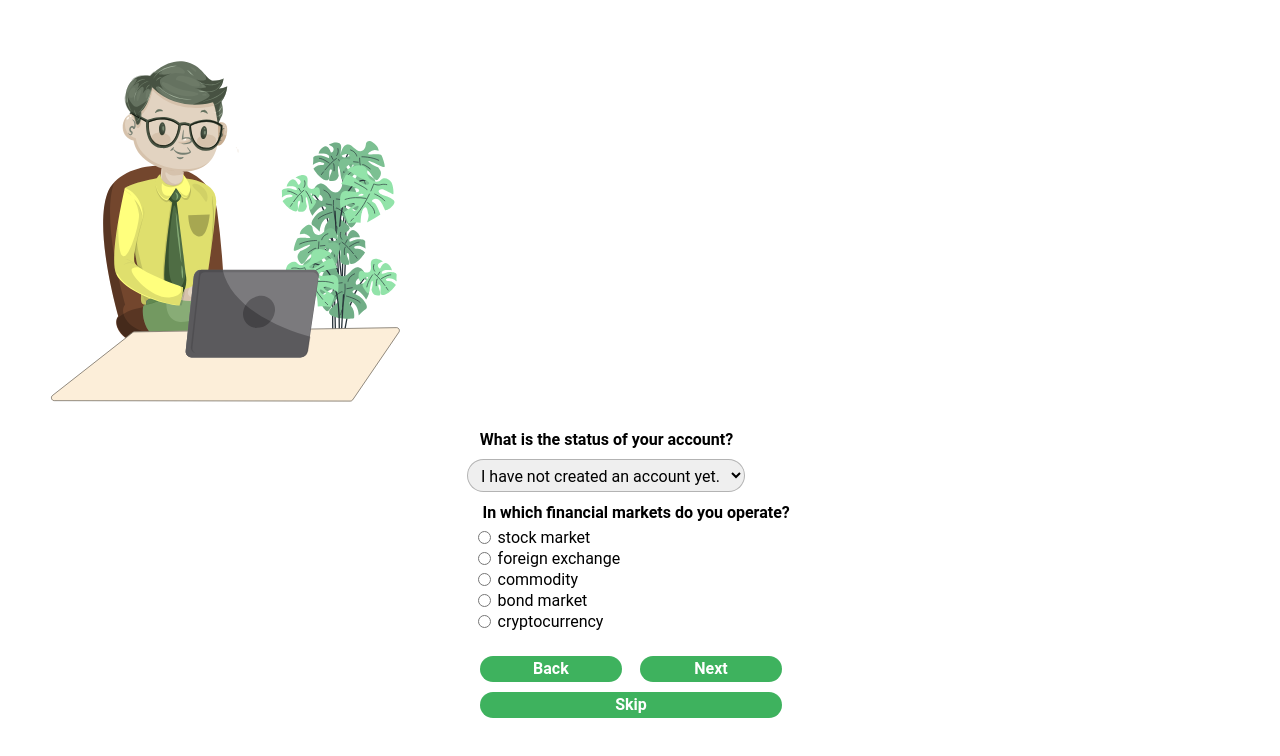
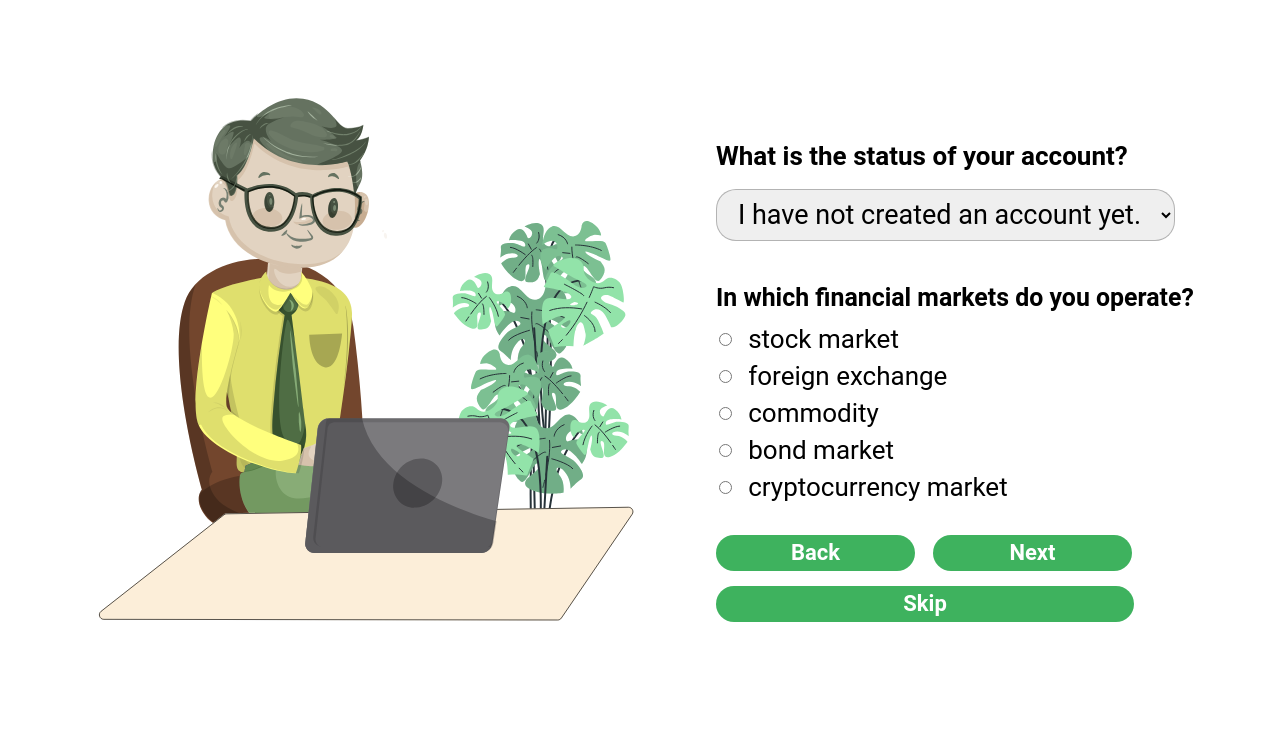
Before and after one commit to Matheus-kb/survey-form, a website: page src/pagethree.html in a window 1280 px wide. Drawn offline with Linux system fonts and the light colour scheme.

Commit message:
estilização da page-three para desktop

```diff
--- a/src/css/index-style.css
+++ b/src/css/index-style.css
@@ -62,6 +62,7 @@ button {
 button:hover {
   color: #000;
   background-color: #ffff7d;
+  transition: 0.6s;
 }
 
 @media only screen and (min-width: 1024px) {
--- a/src/css/pagethree-style.css
+++ b/src/css/pagethree-style.css
@@ -74,13 +74,12 @@ select {
 }
 
 .input-group input[type="radio"] {
-  margin-inline-start: -2.3rem;
+  margin-inline-start: -2.5rem;
   margin-inline-end: 0.4rem;
 }
 
 .button-group {
-  display: flex;
-  justify-content: center;
+  margin-inline-start: 3.5rem;
   margin-bottom: 0.63rem;
 }
 
@@ -94,16 +93,104 @@ button {
   font-weight: 700;
   color: #fff;
   border: none;
-  margin-inline-end: 1.13rem;
+  margin-inline-end: 1.12rem;
+}
+
+button:hover {
+  color: #000;
+  background-color: #ffff7d;
+  transition: 0.6s;
 }
 
 .skip {
-    display: flex;
-    justify-content: center;
-
+  margin-inline-start: 3.5rem;
 }
 
 .button-skip {
   width: 18.875rem;
   height: 1.625rem;
 }
+
+@media only screen and (min-width: 1024px) {
+  body {
+    display: flex;
+  }
+
+  img {
+    width: 34.53206rem;
+    height: 33.00094rem;
+    padding-top: 6.12rem;
+    padding-bottom: 8.37rem;
+    padding-inline-start: 5.47rem;
+  }
+
+  form {
+    padding-top: 8.81rem;
+    padding-inline-end: 0;
+    align-items: start;
+  }
+
+  p {
+    width: 29.375rem;
+    height: 2.5rem;
+    font-size: 1.625rem;
+    padding-bottom: 0.5rem;
+    text-align: start;
+  }
+
+  select {
+    width: 28.6875rem;
+    height: 3.25rem;
+    font-size: 1.6875rem;
+    margin-bottom: 2.63rem;
+  }
+
+  .p2 {
+    padding: 0;
+    font-size: 1.555rem;
+    line-height: normal;
+    margin-inline-end: 2.37rem;
+    margin-bottom: 0.37rem;
+    width: 511px;
+    height: 2.5rem;
+  }
+
+  .input-group {
+    width: 20.25rem;
+    margin-inline-start: 0.2rem;
+    margin-bottom: 4.8rem;
+    font-size: 1.625rem;
+  }
+
+  .input-group label {
+    margin-bottom: 1rem;
+  }
+
+  .input-group input[type="radio"] {
+    margin-inline-start: 0;
+    margin-inline-end: 1rem;
+  }
+
+  .button-group {
+    margin: 0;
+    display: flex;
+    align-items: start;
+    margin-bottom: 0.94rem;
+  }
+
+  button {
+    width: 12.4375rem;
+    height: 2.25rem;
+    font-size: 1.375rem;
+  }
+
+  .skip{
+    margin: 0;
+    display: flex;
+    align-items: start;
+  }
+  .button-skip {
+    width: 26.125rem;
+    height: 2.25rem;
+  }
+}
--- a/src/pagethree.html
+++ b/src/pagethree.html
@@ -32,12 +32,7 @@
           >
 
           <label for="2">
-          <input
-            type="radio"
-            id="2"
-            name="option"
-            value="Foreign Exchange"
-          />
+            <input type="radio" id="2" name="option" value="Foreign Exchange" />
             foreign exchange</label
           >
 
@@ -52,17 +47,10 @@
           >
 
           <label for="5">
-          <input
-            type="radio"
-            id="5"
-            name="option"
-            value="Cryptocurrency"
-          />
-          cryptocurrency</label
+            <input type="radio" id="5" name="option" value="Cryptocurrency" />
+            cryptocurrency market</label
           >
         </div>
-    </form>
-
         <div class="button-group">
           <button>Back</button>
           <button>Next</button>
@@ -70,5 +58,7 @@
         <div class="skip">
           <button class="button-skip">Skip</button>
         </div>
+      </form>
+
   </body>
 </html>
```
Also changed, not shown: src/css/pagetwo-style.css (+7 -0 lines). Lines whose indentation alone changed are shown as unchanged.
